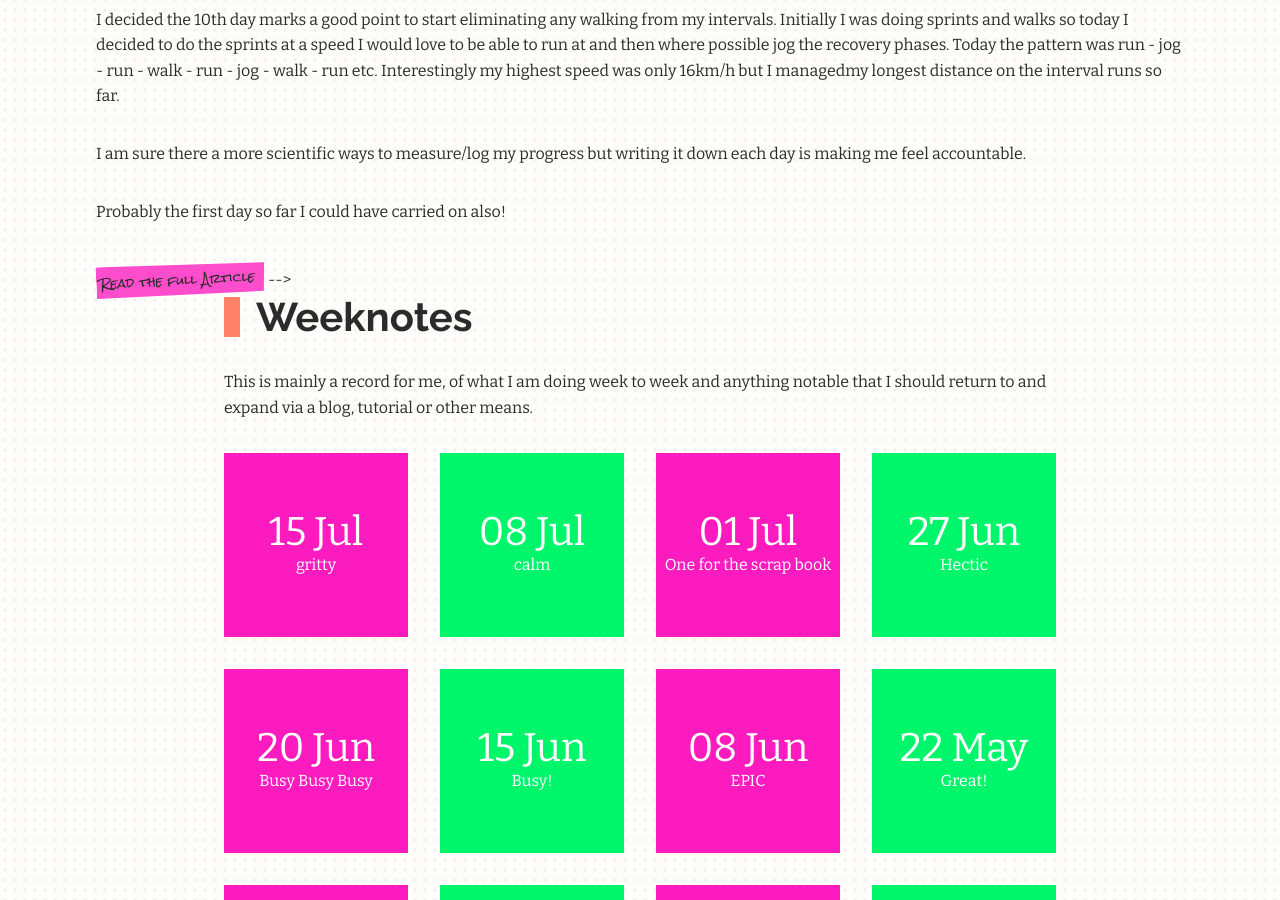
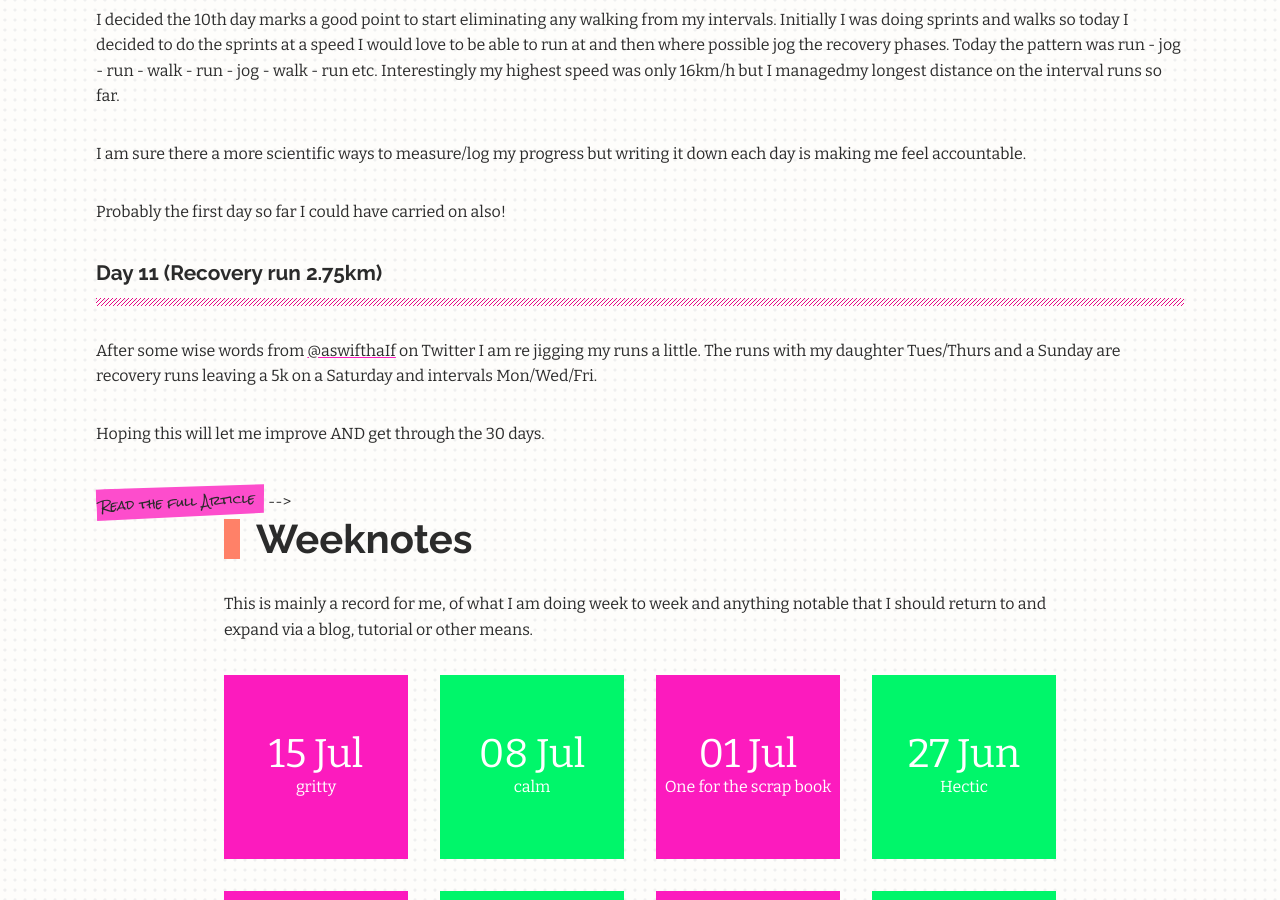
Before and after one commit to maxray/maxray.github.io, a Jekyll site: the page built from weeknotes.html, in a window 1280 px wide and 900 px high, scrolled down 2205 px. Built offline with Jekyll 4.4.1, drawn with Linux system fonts in a browser that asks for light colours; some of the changed text lies outside the part shown.

Commit message:
day 11 run

```diff
--- a/_posts/2020-09-01-30-days-of-running.md
+++ b/_posts/2020-09-01-30-days-of-running.md
@@ -45,7 +45,7 @@ First 5km run since February so am pretty happy with the time. Legs felt tired n
 
 Legs pretty tight on getting home, foam roller tonight.
 
-#### Day 7 (Gentle run 2.03km in 12.47)
+#### Day 7 (Recovery run 2.03km in 12.47)
 
 Sunday was always going to be about keeping the sequence going so just a gentle run for the minimum 2km self imposed distance. Legs didn't really fancy it al all although by the end of the run I probably felt better! I had a fancifull idea about plogging (where you pick litter and jog) but couldn't get my head around running with a litter grabber and bag... one for the future I think.
 
@@ -68,3 +68,9 @@ I decided the 10th day marks a good point to start eliminating any walking from
 I am sure there a more scientific ways to measure/log my progress but writing it down each day is making me feel accountable.
 
 Probably the first day so far I could have carried on also!
+
+#### Day 11 (Recovery run 2.75km)
+
+After some wise words from [@aswifthaIf](https://twitter.com/aswifthaIf) on Twitter I am re jigging my runs a little. The runs with my daughter Tues/Thurs and a Sunday are recovery runs leaving a 5k on a Saturday and intervals Mon/Wed/Fri.
+
+Hoping this will let me improve AND get through the 30 days.
```
